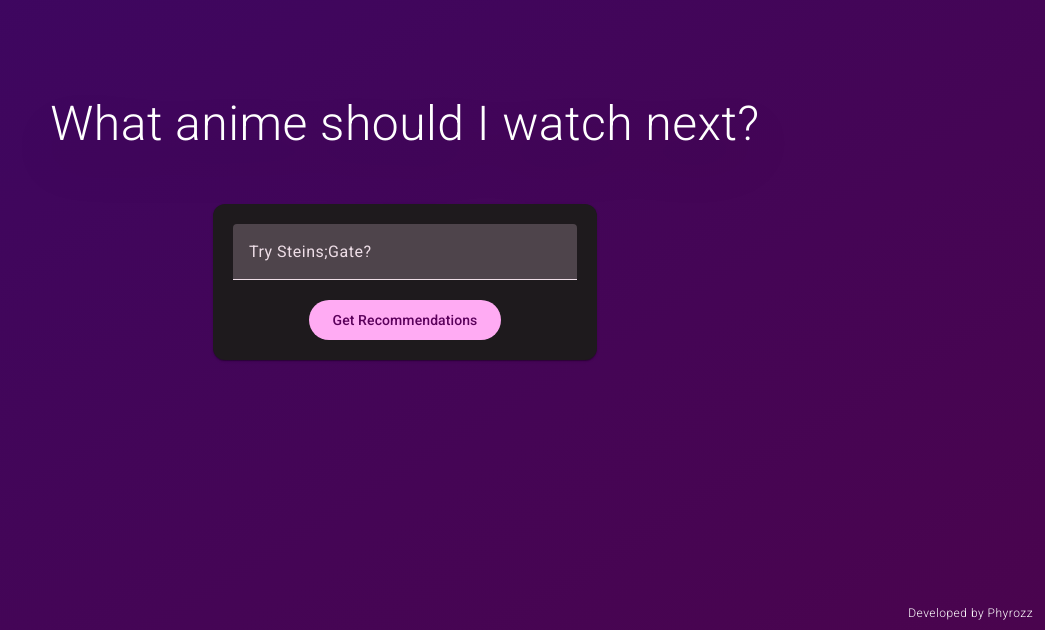
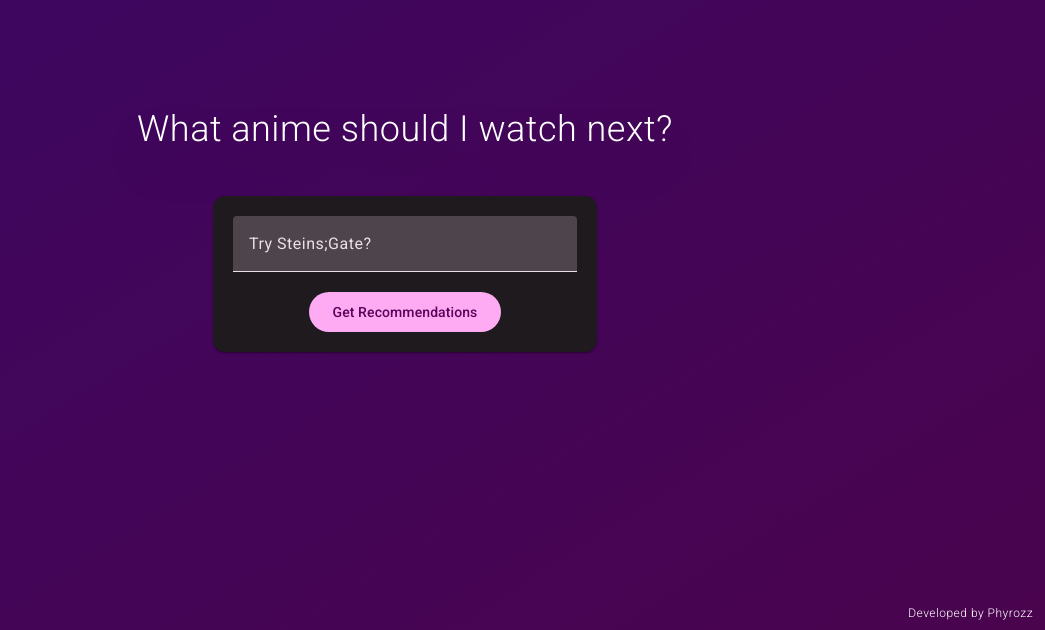
Before and after one commit to phyrozz/what-anime-should-i-watch, an Angular app: page / in a window 1280 px wide. Shown: the part 170-800 px from the top of the page, without its empty margins (235-1280 px from the left). Built offline with nearby package versions, Linux system fonts and the light colour scheme.

Commit message:
english title equivalent on autocomplete items

```diff
--- a/src/app/components/anime-recommendations/anime-recommendations.component.html
+++ b/src/app/components/anime-recommendations/anime-recommendations.component.html
@@ -1,5 +1,5 @@
 <div class="h-screen w-full flex flex-col justify-center items-center gap-5 overflow-y-auto md:p-0 p-5">
-    <p class="font-thin md:text-5xl text-3xl text-center text-white drop-shadow-2xl">What anime should I watch next?</p>
+    <p class="font-thin md:text-4xl text-3xl text-center text-white drop-shadow-2xl">What anime should I watch next?</p>
 
     <!-- Input Form and Button -->
     <mat-card class="md:w-96 w-full p-5 flex justify-center items-center shadow-2xl">
--- a/src/app/components/search-autocomplete/search-autocomplete.component.html
+++ b/src/app/components/search-autocomplete/search-autocomplete.component.html
@@ -2,7 +2,10 @@
   <input type="text" matInput [formControl]="searchControl" [matAutocomplete]="auto" placeholder="Try Steins;Gate?">
   <mat-autocomplete #auto="matAutocomplete" (optionSelected)="onOptionSelected($event)" (displayWith)="displayFn($event)">
     <mat-option *ngFor="let option of filteredOptions | async" [value]="option">
-        {{ option.title }}
+      <div class="py-2 -space-y-2">
+          <p>{{ option.title }}</p>
+          <p class="text-xs font-thin">{{ option.title_english }}</p>
+      </div>
     </mat-option>
   </mat-autocomplete>
 </mat-form-field>
--- a/src/app/components/search-autocomplete/search-autocomplete.component.ts
+++ b/src/app/components/search-autocomplete/search-autocomplete.component.ts
@@ -47,7 +47,6 @@ export class SearchAutocompleteComponent {
   onOptionSelected(event: any) {
     const selectedAnime = event.option.value;
     this.animeSelected.emit(selectedAnime);
-    // Set the value of the search control to the anime title
     this.searchControl.setValue(selectedAnime.title, { emitEvent: false });
   }
 
```
Lines whose indentation alone changed are shown as unchanged.
